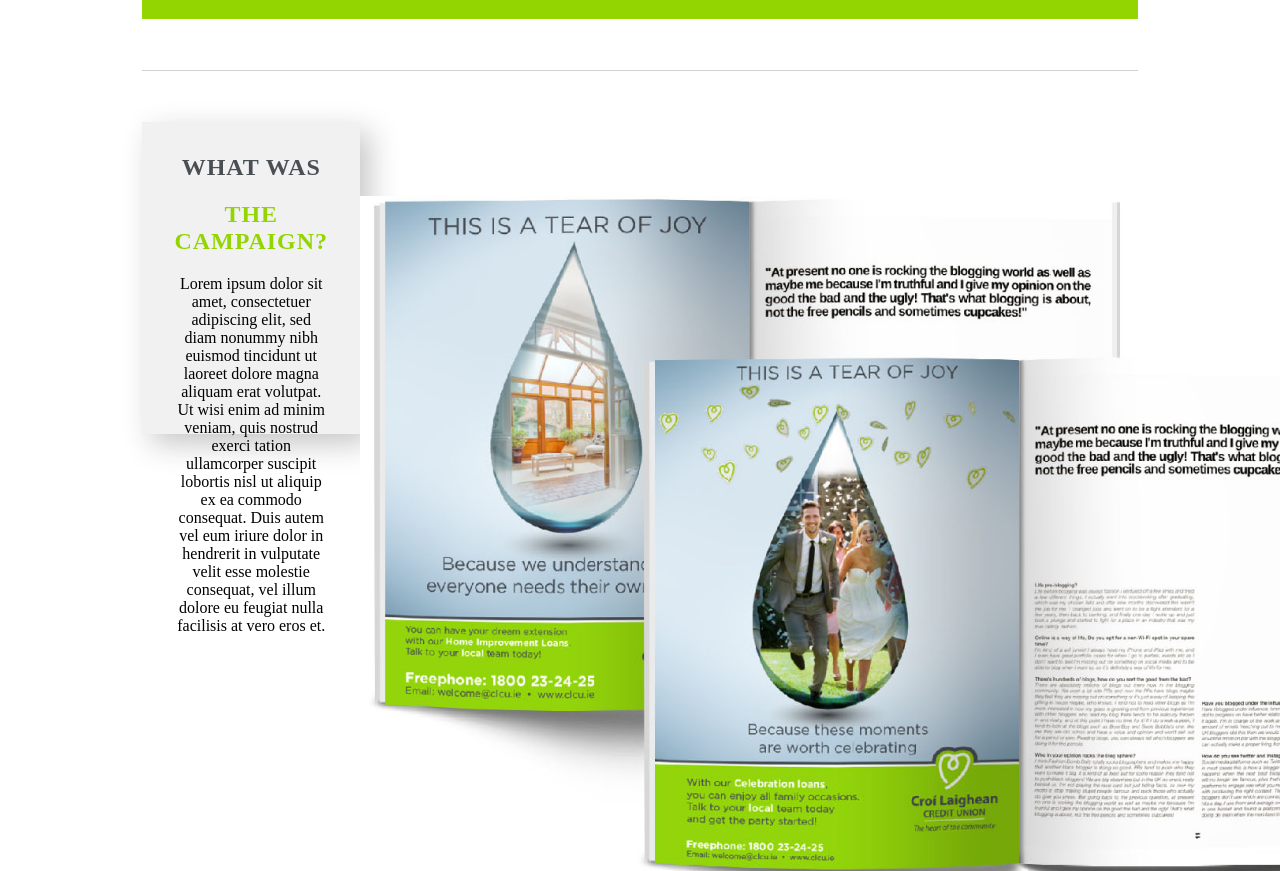
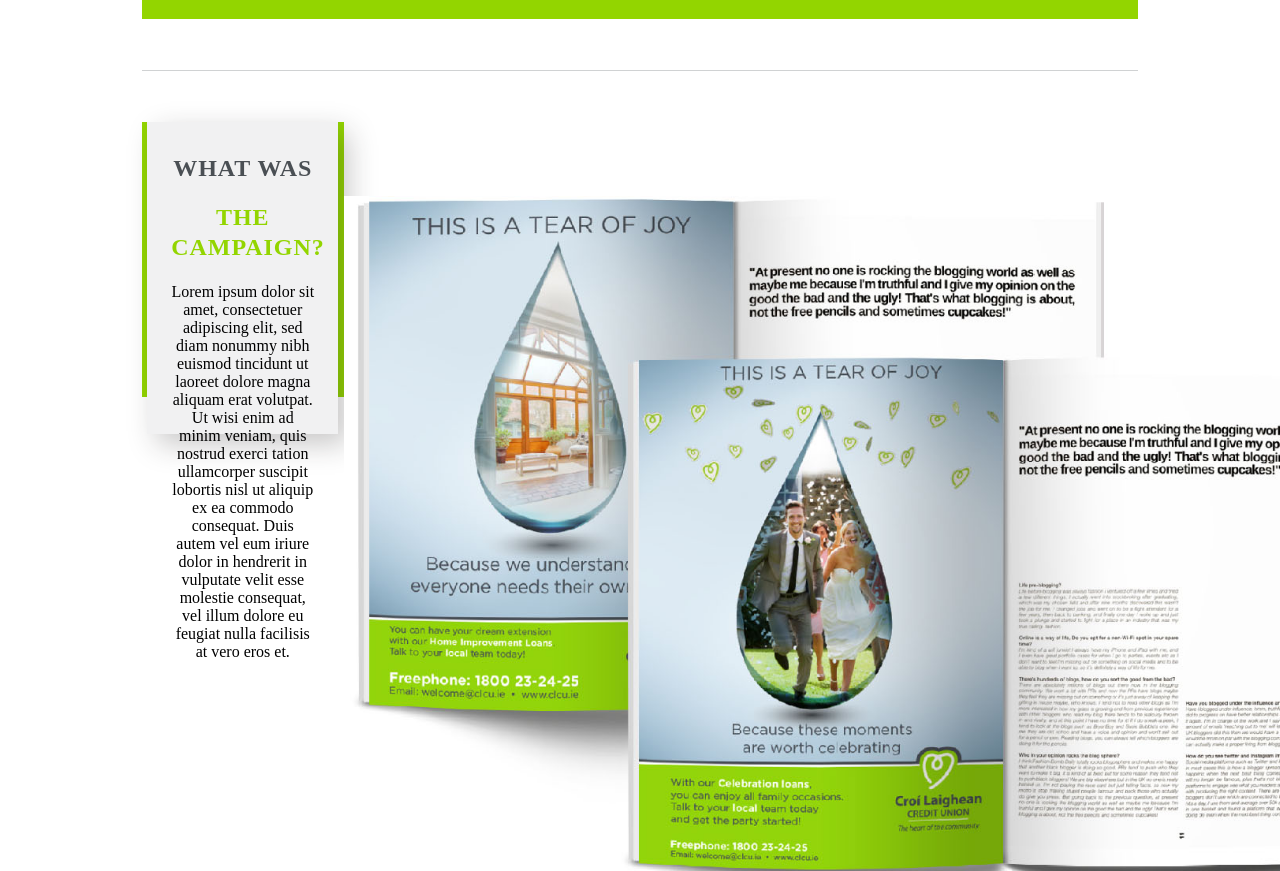
Before and after one commit to chocobuckle/clcu, a Gatsby site: page / in a window 1280 px wide. Shown: the part 620-1491 px from the top of the page. Built offline with nearby package versions, Linux system fonts and the light colour scheme; Gatsby itself is replaced by a stand-in of ours.

Commit message:
Tweak padding of 'LightGreyBox' styled component

```diff
--- a/src/components/TextBox/index.js
+++ b/src/components/TextBox/index.js
@@ -11,7 +11,7 @@
 const LightGreyBox = styled.div`
   background: ${lightGrey};
   box-shadow: 0.639em 0.639em 1.688em rgba(35, 31, 32, 0.25);
-  padding: 0.75em 2em 0;
+  padding: 0.75em 1.5em 0;
   margin: 0 auto;
   height: 300px;
   width: 71%;
@@ -20,6 +20,7 @@
 const Header = styled.h2`
   color: ${({ fontColor }) => fontColor};
   letter-spacing: 0.04em;
+  line-height: 1.24em;
   text-align: center;
   text-transform: uppercase;
 `;
```
